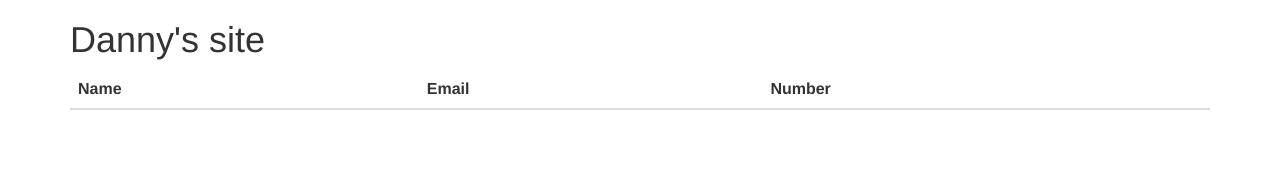
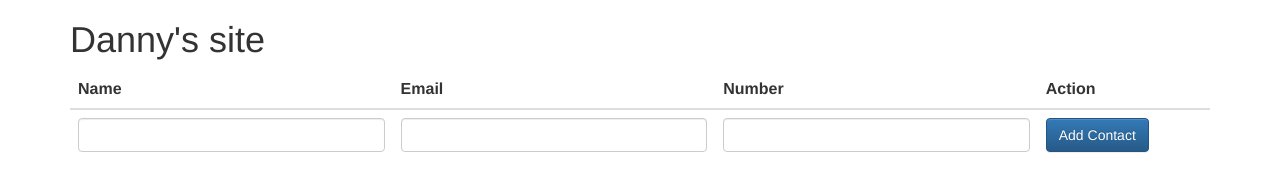
Before and after one commit to dannypadilla/PortfolioSite, a plain HTML site: page public/index.html in a window 1280 px wide. Drawn offline with nearby package versions, Linux system fonts and the light colour scheme; no server answers.

Commit message:
add form fields

```diff
--- a/public/index.html
+++ b/public/index.html
@@ -22,8 +22,16 @@
 	    <th>Name</th>
 	    <th>Email</th>
 	    <th>Number</th>
+	    <th>Action</th>
+	  </tr>
 	</thead>
 	<tbody>
+	  <tr>
+	    <td><input class="form-control" ng-model="contact.name"></td>
+	    <td><input class="form-control" ng-model="contact.email"></td>
+	    <td><input class="form-control" ng-model="contact.number"></td>
+	    <td><button class="btn btn-primary" ng-click="addContact()">Add Contact</button></td>
+	  </tr>
 	  <tr ng-repeat="contact in contactList">
 	    <td>{{contact.name}}</td>
 	    <td>{{contact.email}}</td>
@@ -31,7 +39,6 @@
 	  </tr>
 	</tbody>
       </table>
-
     </div>
 
     <script src="https://ajax.googleapis.com/ajax/libs/angularjs/1.5.8/angular.min.js">
```
